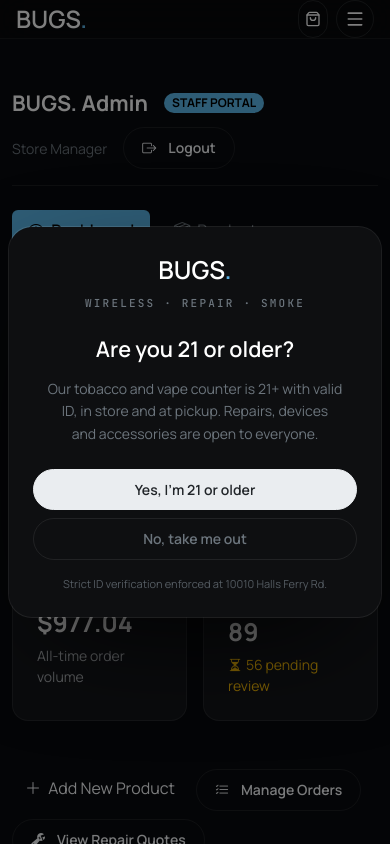
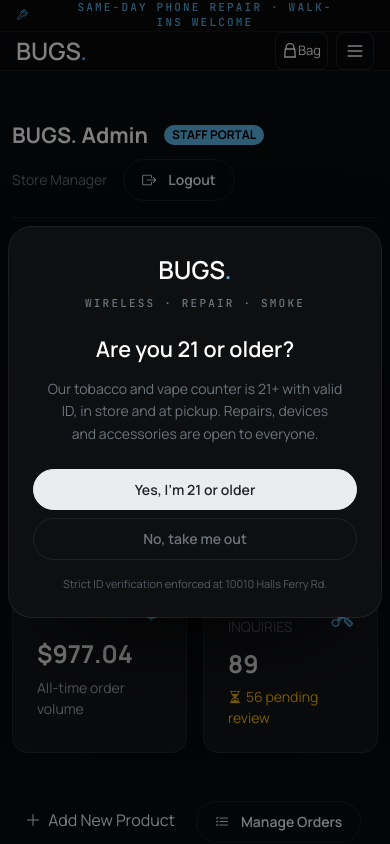
Before and after one commit to Haider-875/Wireless---Smoke-Shop, a Laravel app: page /admin in a window 390 px wide. Run offline with Laravel 12, Linux system fonts and the light colour scheme; a user stored in the database is signed in; data comes from the database, SQL or seed files in the repository; data that the repository does not hold is empty.

Commit message:
fix(header): show announcement bar on small screens and refine shopping bag icon with modern 8px radius

```diff
--- a/resources/views/components/navbar.blade.php
+++ b/resources/views/components/navbar.blade.php
@@ -1,9 +1,11 @@
 <header class="bugs-header sticky-top z-40">
-    <!-- Top Utility Bar (Exact Reference Match) -->
-    <div class="d-none d-sm-block bg-surface-deep bugs-header-topbar border-bottom" style="border-color: rgba(255, 255, 255, 0.06) !important;">
-        <div class="mx-auto d-flex align-items-center justify-content-between px-4 px-lg-5 py-2" style="max-width: 1400px;">
-            <p class="eyebrow d-flex align-items-center gap-2 mb-0 text-steel" style="font-size: 0.75rem;">
-                <i data-lucide="wrench" style="width: 12px; height: 12px;"></i>
+    <!-- Top Utility / Announcement Bar (Visible across all viewports) -->
+    <div class="bg-surface-deep bugs-header-topbar border-bottom" style="border-color: rgba(255, 255, 255, 0.06) !important;">
+        <div class="mx-auto d-flex align-items-center justify-content-center justify-content-md-between px-3 px-sm-4 px-lg-5 py-1.5 py-sm-2" style="max-width: 1400px;">
+            <p class="eyebrow d-flex align-items-center justify-content-center gap-2 mb-0 text-steel text-center" style="font-size: 0.72rem; letter-spacing: 0.03em;">
+                <svg xmlns="http://www.w3.org/2000/svg" width="12" height="12" viewBox="0 0 24 24" fill="none" stroke="currentColor" stroke-width="2" stroke-linecap="round" stroke-linejoin="round" style="flex-shrink: 0;">
+                    <path d="M14.7 6.3a1 1 0 0 0 0 1.4l1.6 1.6a1 1 0 0 0 1.4 0l3.77-3.77a6 6 0 0 1-7.94 7.94l-6.91 6.91a2.12 2.12 0 0 1-3-3l6.91-6.91a6 6 0 0 1 7.94-7.94l-3.76 3.76z"></path>
+                </svg>
                 <span>Same-day phone repair · walk-ins welcome</span>
             </p>
             <p class="eyebrow d-none d-md-block text-secondary mb-0" style="font-size: 0.75rem;">90-day warranty · free diagnostics</p>
@@ -47,15 +49,22 @@
                 </a>
 
                 <!-- Shopping Bag Trigger Button -->
-                <button type="button" class="position-relative d-inline-flex align-items-center justify-content-center gap-1.5 rounded-pill border border-white border-opacity-10 px-2.5 px-sm-3 py-1.5 text-white bg-transparent transition-colors hover-steel flex-shrink-0" data-bs-toggle="offcanvas" data-bs-target="#bugsCartOffcanvas" aria-controls="bugsCartOffcanvas" aria-label="View shopping bag" title="Shopping Bag" style="font-size: 13px; height: 38px;">
-                    <i data-lucide="shopping-bag" style="width: 16px; height: 16px;"></i>
-                    <span class="d-none d-sm-inline">Bag</span>
+                <button type="button" class="position-relative d-inline-flex align-items-center justify-content-center gap-1.5 border border-white border-opacity-10 px-2.5 px-sm-3 py-1.5 text-white bg-transparent transition-colors hover-steel flex-shrink-0" data-bs-toggle="offcanvas" data-bs-target="#bugsCartOffcanvas" aria-controls="bugsCartOffcanvas" aria-label="View shopping bag" title="Shopping Bag" style="font-size: 13px; height: 38px; border-radius: 8px !important;">
+                    <svg xmlns="http://www.w3.org/2000/svg" width="16" height="16" viewBox="0 0 24 24" fill="none" stroke="currentColor" stroke-width="2" stroke-linecap="round" stroke-linejoin="round" class="flex-shrink-0">
+                        <path d="M6 9V7a6 6 0 0 1 12 0v2"></path>
+                        <path d="M5 9h14l1 12H4L5 9z"></path>
+                    </svg>
+                    <span class="d-inline">Bag</span>
                     <span class="bugs-badge-count d-none" id="navCartCount">0</span>
                 </button>
 
                 <!-- Mobile Hamburger Toggle Button -->
-                <button class="bugs-hamburger-btn d-inline-flex d-lg-none rounded-circle border border-white border-opacity-10 text-white bg-transparent p-0 align-items-center justify-content-center hover-white flex-shrink-0" type="button" data-bs-toggle="offcanvas" data-bs-target="#bugsMobileMenu" aria-controls="bugsMobileMenu" aria-label="Open mobile menu" style="width: 38px; height: 38px;">
-                    <i data-lucide="menu" style="width: 20px; height: 20px;"></i>
+                <button class="bugs-hamburger-btn d-inline-flex d-lg-none border border-white border-opacity-10 text-white bg-transparent p-0 align-items-center justify-content-center hover-white flex-shrink-0" type="button" data-bs-toggle="offcanvas" data-bs-target="#bugsMobileMenu" aria-controls="bugsMobileMenu" aria-label="Open mobile menu" style="width: 38px; height: 38px; border-radius: 8px !important;">
+                    <svg xmlns="http://www.w3.org/2000/svg" width="20" height="20" viewBox="0 0 24 24" fill="none" stroke="currentColor" stroke-width="2" stroke-linecap="round" stroke-linejoin="round">
+                        <line x1="4" x2="20" y1="12" y2="12"></line>
+                        <line x1="4" x2="20" y1="6" y2="6"></line>
+                        <line x1="4" x2="20" y1="18" y2="18"></line>
+                    </svg>
                 </button>
             </div>
         </div>
```
Also changed, not shown: .audit/local_screenshots/perfect_nav_1280.png (added), .audit/local_screenshots/perfect_nav_390.png (added).
